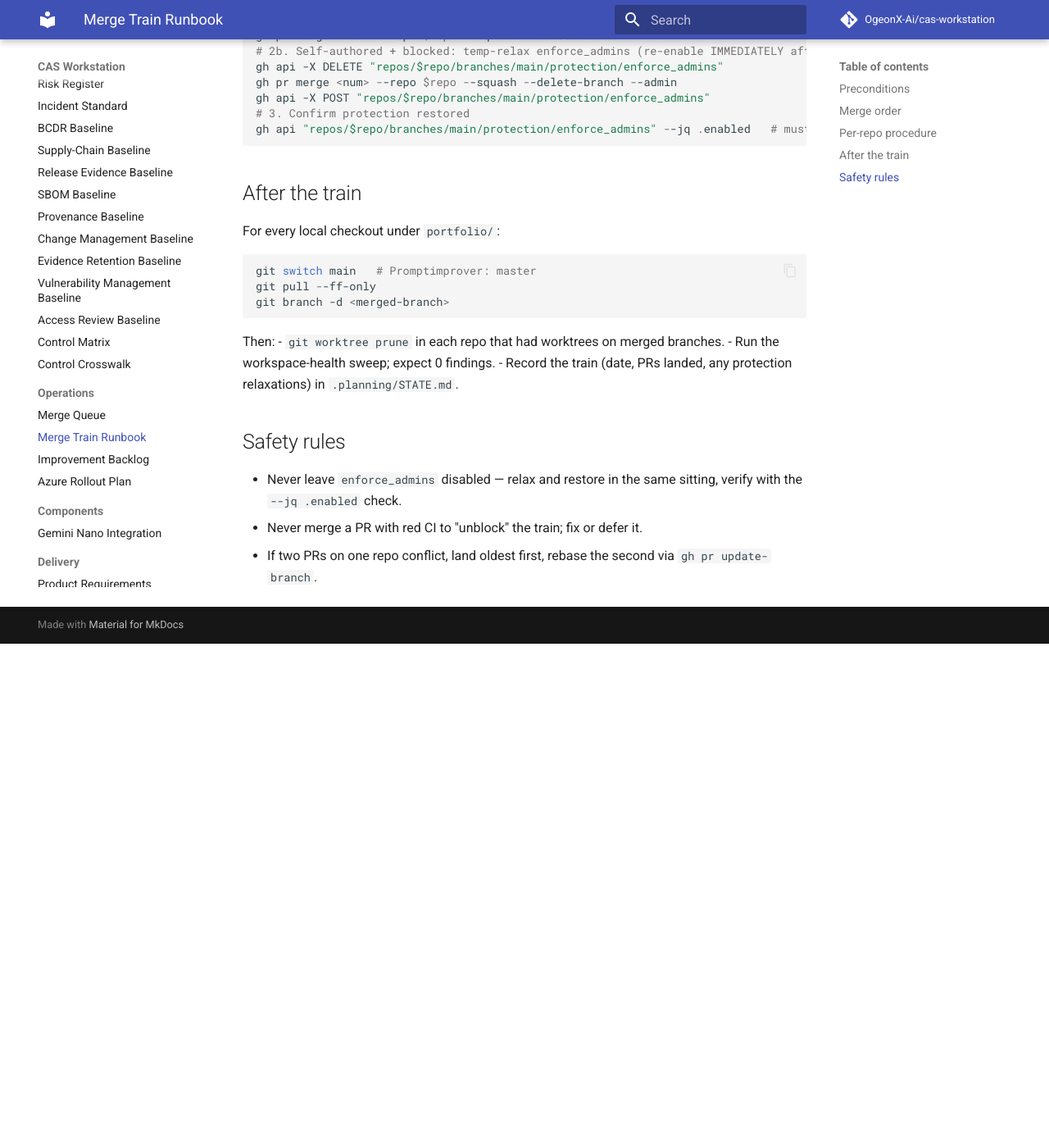
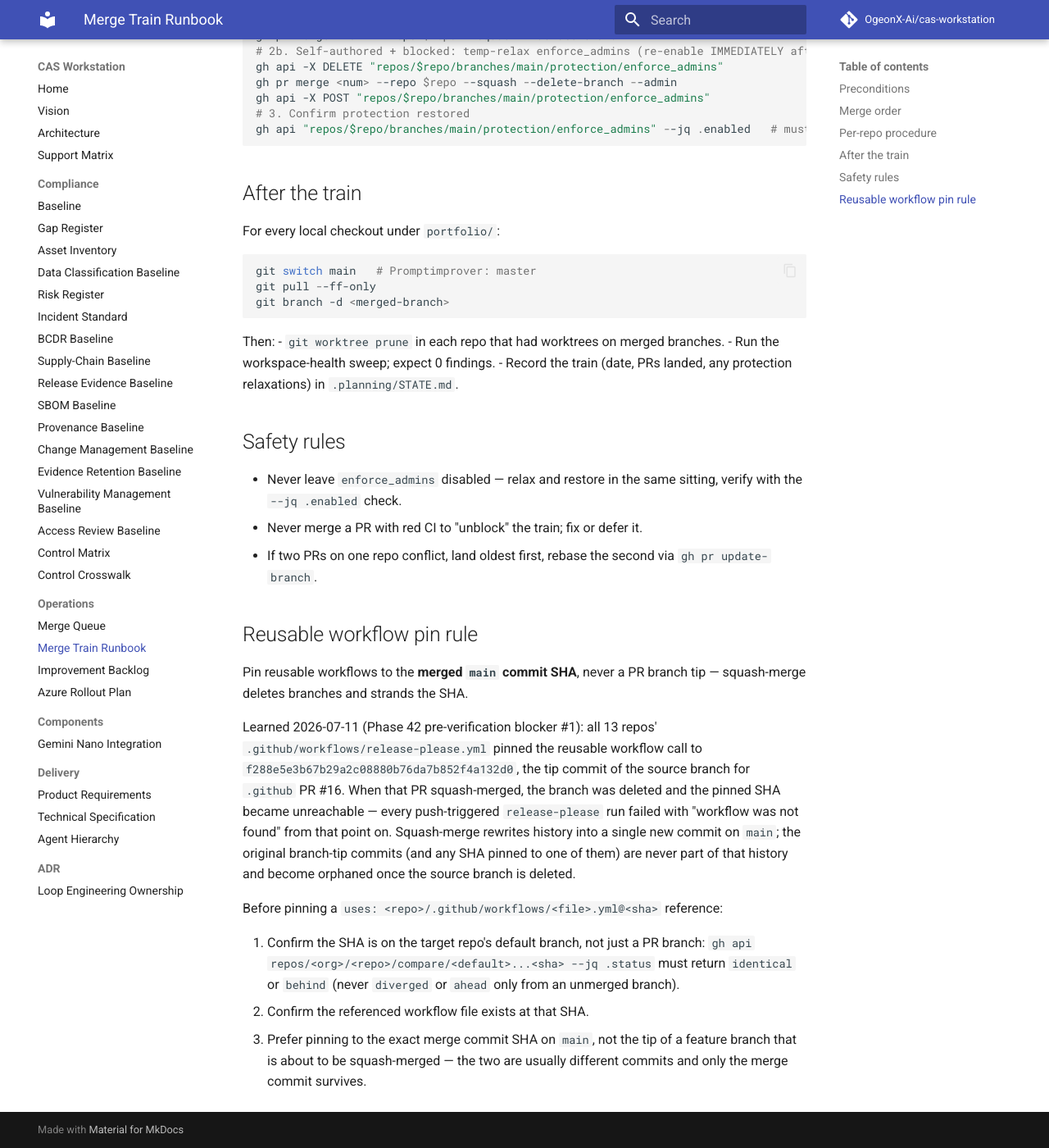
Before and after one commit to OgeonX-Ai/cas-workstation, an MkDocs documentation site: the page built from docs/merge-train-runbook.md, in a window 1280 px wide and 1400 px high, scrolled down 878 px. Shown: the whole window at 82% size. Built offline with MkDocs 1.6.1 and Material for MkDocs 9.7.7, drawn with Linux system fonts in a browser that asks for light colours; comment, search, counter and statistics services are not loaded; before the commit the page ends 1663 px from its top, so only the background shows below that.

Commit message:
docs(runbook): record reusable-workflow pin-rule learning
Phase 42 pre-verification blocker #1: all 13 Coding-Autopilot-System
repos pinned release-please.yml to a pre-squash-merge branch-tip commit
in .github, which became unreachable once the source branch was
squash-merged and deleted. Every push-triggered release-please run
failed as a result.

Append a Reusable workflow pin rule section to the merge-train runbook
so future workflow pins are always taken from a merged main SHA.

```diff
--- a/docs/merge-train-runbook.md
+++ b/docs/merge-train-runbook.md
@@ -51,3 +51,29 @@
 - Never leave `enforce_admins` disabled — relax and restore in the same sitting, verify with the `--jq .enabled` check.
 - Never merge a PR with red CI to "unblock" the train; fix or defer it.
 - If two PRs on one repo conflict, land oldest first, rebase the second via `gh pr update-branch`.
+
+## Reusable workflow pin rule
+
+Pin reusable workflows to the **merged `main` commit SHA**, never a PR branch tip
+— squash-merge deletes branches and strands the SHA.
+
+Learned 2026-07-11 (Phase 42 pre-verification blocker #1): all 13 repos'
+`.github/workflows/release-please.yml` pinned the reusable workflow call to
+`f288e5e3b67b29a2c08880b76da7b852f4a132d0`, the tip commit of the source
+branch for `.github` PR #16. When that PR squash-merged, the branch was
+deleted and the pinned SHA became unreachable — every push-triggered
+`release-please` run failed with "workflow was not found" from that point
+on. Squash-merge rewrites history into a single new commit on `main`; the
+original branch-tip commits (and any SHA pinned to one of them) are never
+part of that history and become orphaned once the source branch is deleted.
+
+Before pinning a `uses: <repo>/.github/workflows/<file>.yml@<sha>` reference:
+
+1. Confirm the SHA is on the target repo's default branch, not just a PR
+   branch: `gh api repos/<org>/<repo>/compare/<default>...<sha> --jq .status`
+   must return `identical` or `behind` (never `diverged` or `ahead` only from
+   an unmerged branch).
+2. Confirm the referenced workflow file exists at that SHA.
+3. Prefer pinning to the exact merge commit SHA on `main`, not the tip of a
+   feature branch that is about to be squash-merged — the two are usually
+   different commits and only the merge commit survives.
```
